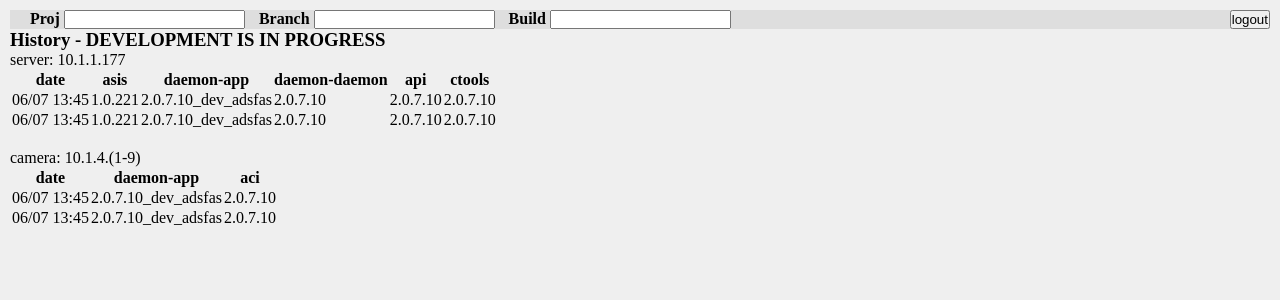
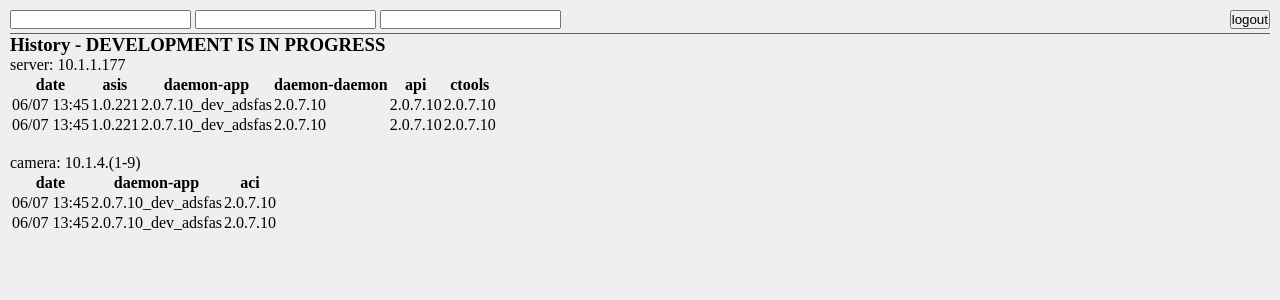
Before and after one commit to Aqueti/jenkins, a Flask app: template sysinfo/app/templates/history.html in a window 1280 px wide. Shown: the top 300 px of the page. Run offline with Flask 2, Linux system fonts and the light colour scheme; the template is opened without the code that fills it, so the values that code supplies are empty, except form fields; form fields are guessed from the names that the template uses; parts of the project's set-up code (start-up, migrations or seed data) failed here and were passed over.

Commit message:
fixed top panel

```diff
--- a/reports/app/src.py
+++ b/reports/app/src.py
@@ -95,7 +95,7 @@ class DD():
 
         if self.branch.value is None:
             if len(self.branch.choices) > 0:
-                self.branch.value = next(choice for choice in self.branch.choices if choice[1] == "beta")
+                self.branch.value = next(choice for choice in self.branch.choices if choice[1] == "dev")
 
         self.build.choices = self.get_list("build")
 
--- a/reports/app/static/style.css
+++ b/reports/app/static/style.css
@@ -74,13 +74,18 @@ li>div {
 }
 
 #top-panel {
-    background-color: #dedede;
+    //background-color: #616161;
+    width: 100%;
+    margin-left: auto;
+    margin-right: auto;
+    border-bottom: 1px solid #616161
 }
 
 #top-panel div {
+    margin-left: 0px !important;
     display: inline-block;
-    margin-left: 10px;
     font-weight: bold;
+    margin-bottom: 2px;
 }
 
 #pbb_submit {
--- a/reports/app/templates/base.html
+++ b/reports/app/templates/base.html
@@ -13,15 +13,15 @@
       <div id="pbb-div">
       <form id="pbb" action="/pbb_submit" method="post" novalidate>
         <div>
-          {{ form.proj.label }}
+          <!-- {{ form.proj.label }} -->
           {{ form.proj }}
         </div>
         <div>
-          {{ form.branch.label }}
+          <!-- {{ form.branch.label }} -->
           {{ form.branch }}
         </div>
         <div>
-          {{ form.build.label }}
+          <!-- {{ form.build.label }} -->
           {{ form.build }}
         </div>
         {{ form.hidden_tag() }}
```
